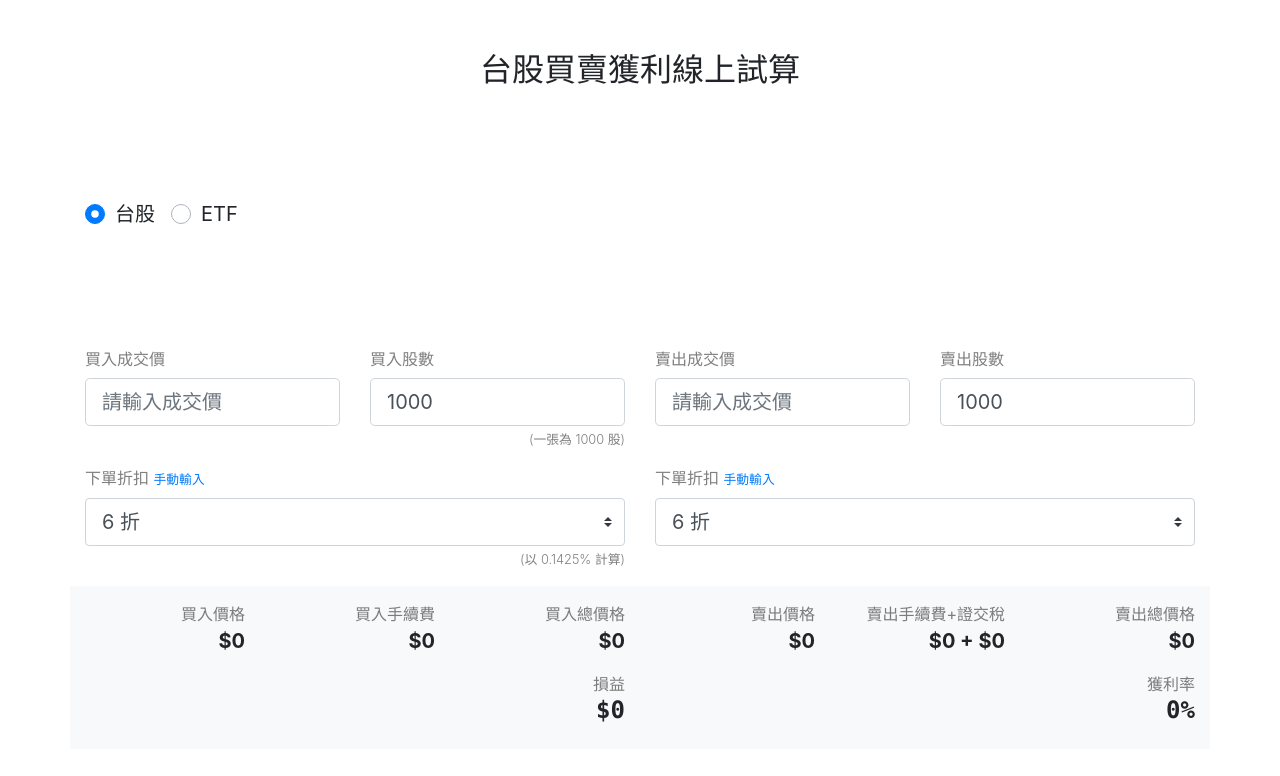
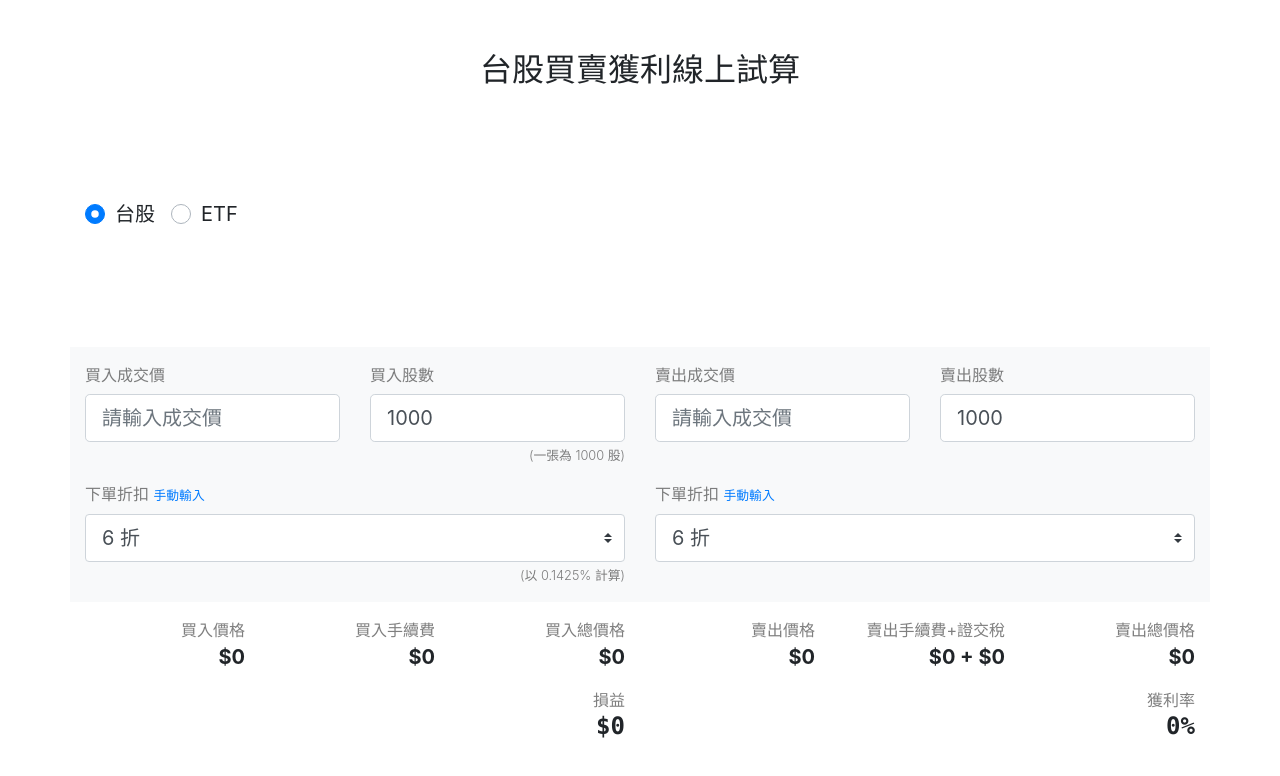
Before and after one commit to chiquitta/stock, a Vue app: page / in a window 1280 px wide. Shown: the top 776 px of the page. Built offline with nearby package versions, Linux system fonts and the light colour scheme; what vue-icon would draw is missing.

Commit message:
update bg

```diff
--- a/src/App.vue
+++ b/src/App.vue
@@ -37,7 +37,7 @@
           </div>
         </b-col>
         <b-col cols="12">
-          <b-row>
+          <b-row class="bg-light py-3">
             <b-col cols="6" md="3" order="1" order-sm="1">
               <b-form-group
                 label="買入成交價"
@@ -108,7 +108,7 @@
               </small> -->
             </b-col>
           </b-row>
-          <b-row class="mt-3 py-3 bg-light">
+          <b-row class="pt-3">
             <b-col cols="6" md="2" order="1" order-sm="1" class="text-right">
               <span class="text-black-50">買入價格</span>
               <p class="lead font-weight-bold">
```
